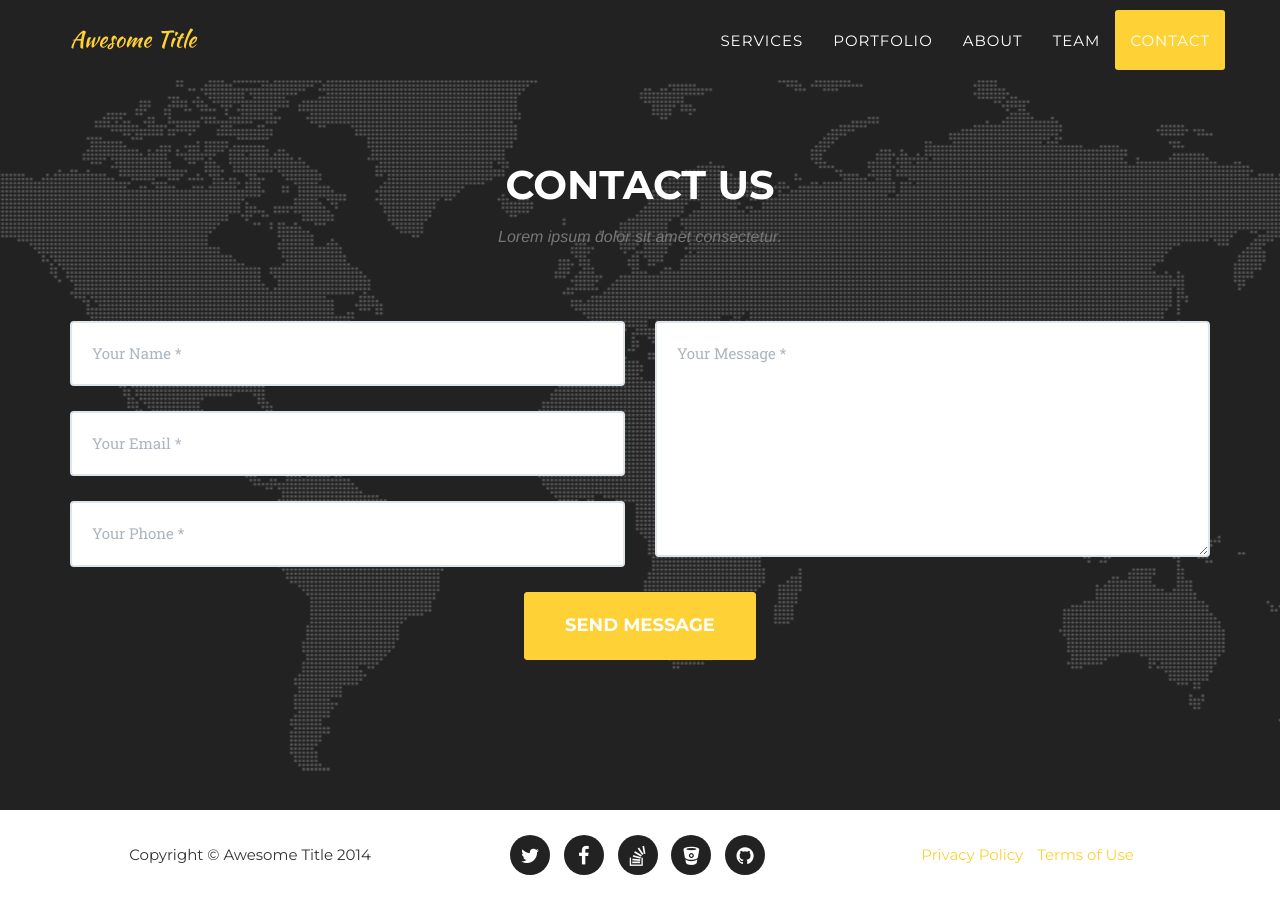
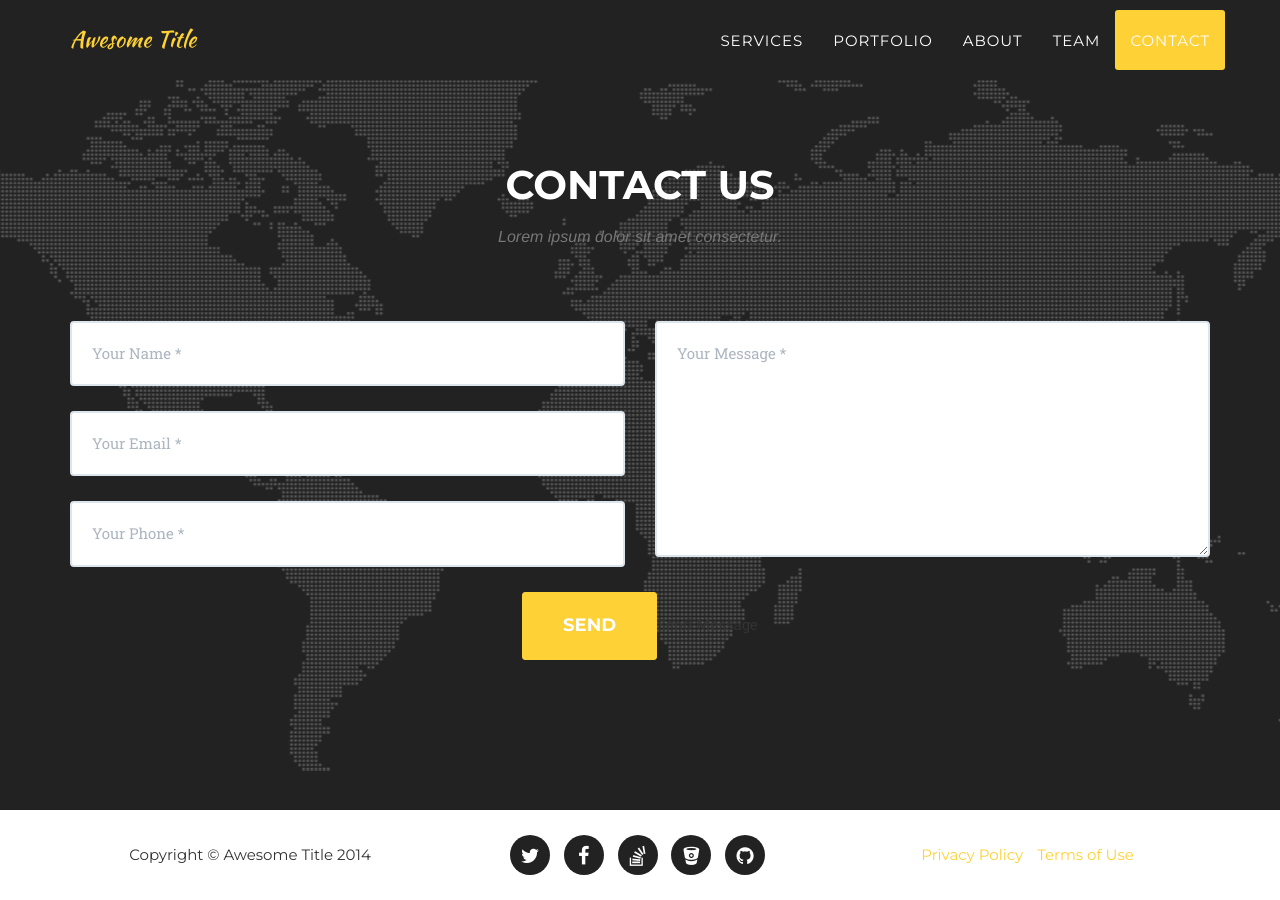
Before and after one commit to AnvarTurobov/AnvarTurobov.github.io, a Jekyll site: the page built from index.html, in a window 1280 px wide and 900 px high, scrolled down 5636 px. Built offline with Jekyll 4.4.1, drawn with Linux system fonts in a browser that asks for light colours; some web fonts are replaced.

Commit message:
implemented form spree

```diff
--- a/_includes/contact.html
+++ b/_includes/contact.html
@@ -12,28 +12,28 @@
                     <div class="row">
                         <div class="col-md-6">
                             <div class="form-group">
-                                <input type="text" class="form-control" placeholder="Your Name *" id="name" required data-validation-required-message="Please enter your name.">
+                                <input type="text" name="name" class="form-control" placeholder="Your Name *" id="name" required data-validation-required-message="Please enter your name.">
                                 <p class="help-block text-danger"></p>
                             </div>
                             <div class="form-group">
-                                <input type="email" class="form-control" placeholder="Your Email *" id="email" required data-validation-required-message="Please enter your email address.">
+                                <input type="email" name="_replyto" class="form-control" placeholder="Your Email *" id="email" required data-validation-required-message="Please enter your email address.">
                                 <p class="help-block text-danger"></p>
                             </div>
                             <div class="form-group">
-                                <input type="tel" class="form-control" placeholder="Your Phone *" id="phone" required data-validation-required-message="Please enter your phone number.">
+                                <input type="tel" name="tel" class="form-control" placeholder="Your Phone *" id="phone" required data-validation-required-message="Please enter your phone number.">
                                 <p class="help-block text-danger"></p>
                             </div>
                         </div>
                         <div class="col-md-6">
                             <div class="form-group">
-                                <textarea class="form-control" placeholder="Your Message *" id="message" required data-validation-required-message="Please enter a message."></textarea>
+                                <textarea class="form-control" name="message" placeholder="Your Message *" id="message" required data-validation-required-message="Please enter a message."></textarea>
                                 <p class="help-block text-danger"></p>
                             </div>
                         </div>
                         <div class="clearfix"></div>
                         <div class="col-lg-12 text-center">
                             <div id="success"></div>
-                            <button type="submit" class="btn btn-xl">Send Message</button>
+                            <input type="submit" value="Send" class="btn btn-xl">Send Message</input>
                         </div>
                     </div>
                 </form>
--- a/js/contact_me.js
+++ b/js/contact_me.js
@@ -1,13 +1,3 @@
-/*<form action="//formspree.io/your@email.com"
-      method="POST">
-    <input type="text" name="name">
-    <input type="email" name="_replyto">
-    <input type="submit" value="Send">
-</form>
-*/
-
-
-
 /*$(function() {
 
     $("input,textarea").jqBootstrapValidation({
@@ -72,9 +62,10 @@
         $(this).tab("show");
     });
 });
-
+*/
 
 /*When clicking on Full hide fail/success boxes */
-$('#name').focus(function() {
+/*$('#name').focus(function() {
     $('#success').html('');
-});*/
+});
+*/
```
